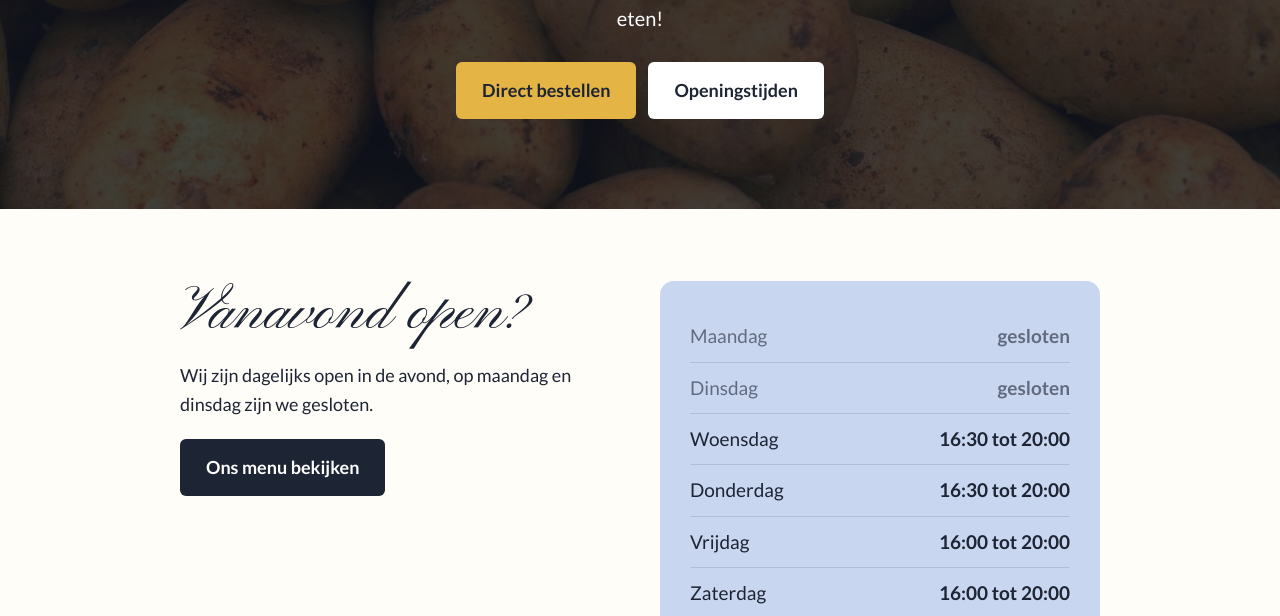
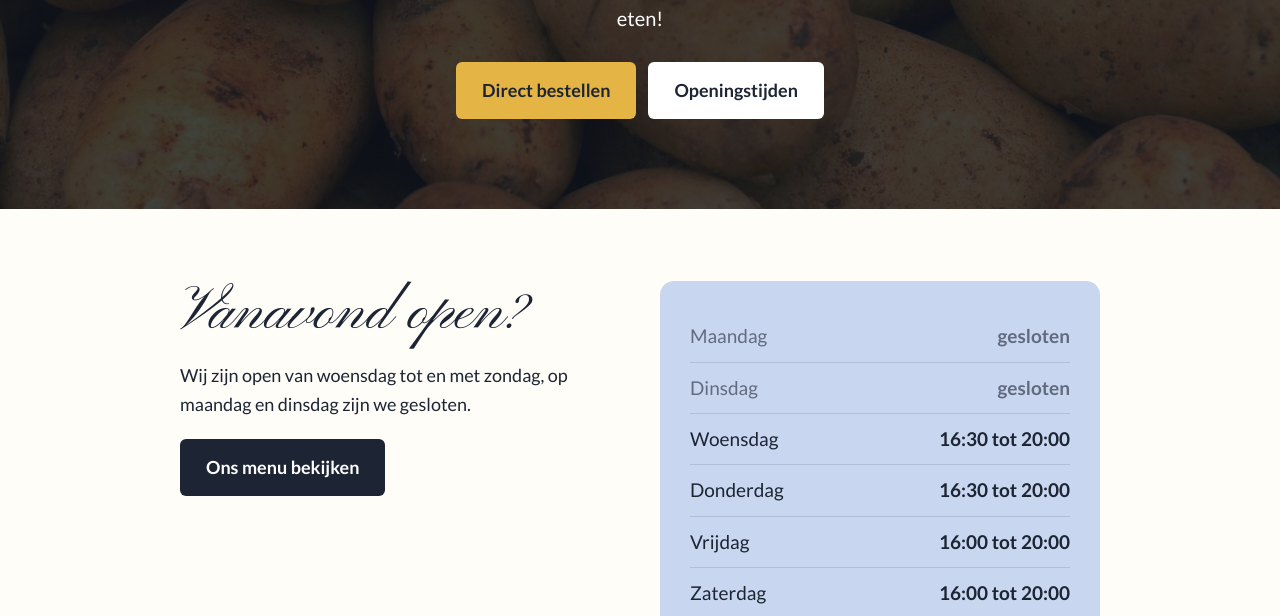
Before and after one commit to SebastiaanBoon/cafetariarickys, a plain HTML site: page index.html in a window 1280 px wide. Shown: the part 538-1154 px from the top of the page. Drawn offline with Linux system fonts and the light colour scheme.

Commit message:
Voorbeeldwebsite voor Cafetaria Ricky's

```diff
--- a/index.html
+++ b/index.html
@@ -27,7 +27,7 @@
 <section id="open"><div class="wrap grid">
 <div>
 <h2 class="script">Vanavond open?</h2>
-<p>Wij zijn dagelijks open in de avond, op maandag en dinsdag zijn we gesloten.</p>
+<p>Wij zijn open van woensdag tot en met zondag, op maandag en dinsdag zijn we gesloten.</p>
 <p style="margin-top:20px"><a class="btn" href="https://www.e-food.nl/breda/cafetaria-rickys">Ons menu bekijken</a></p>
 </div>
 <div class="card">
```
